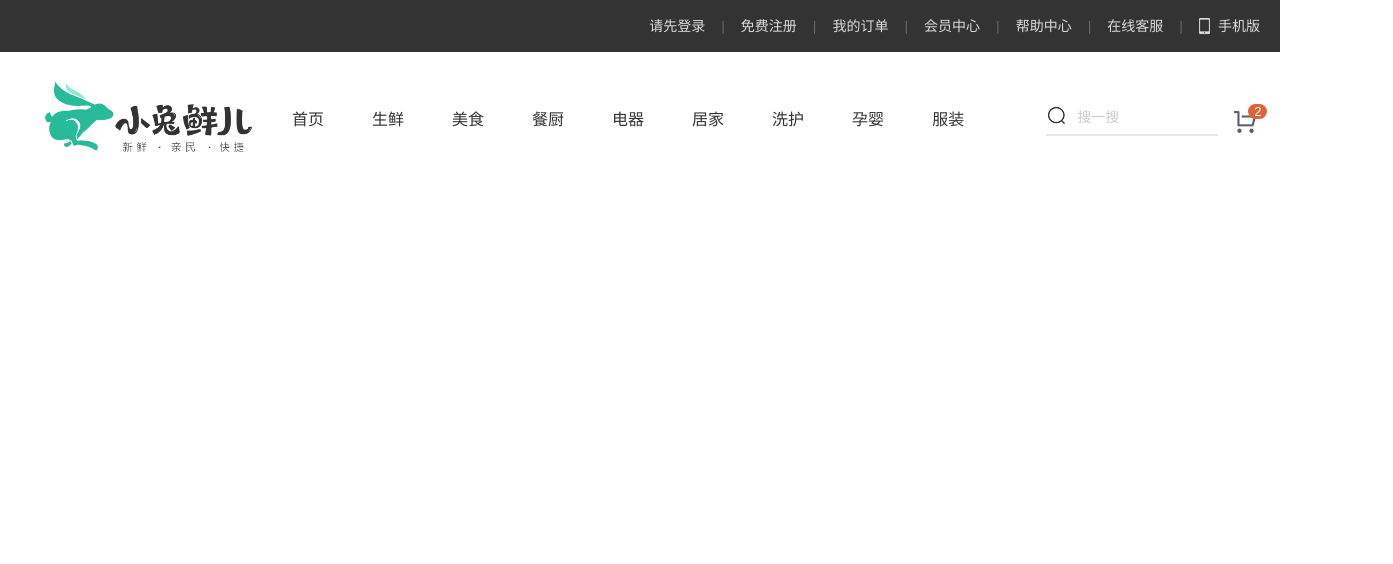
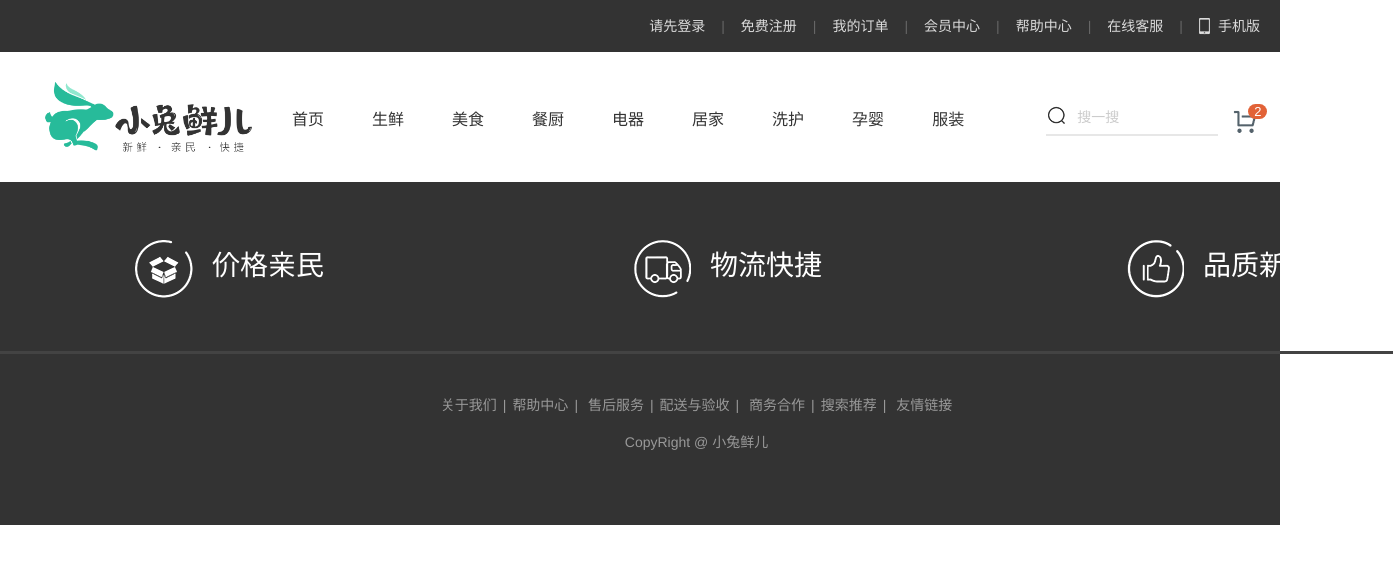
Before and after one commit to zgcwf/H5C3-2, a plain HTML site: page xtx-pc-clicent/index.html in a window 1280 px wide. Shown: the whole page, 1393 px wide, since content can reach past the window. Drawn offline with Linux system fonts and the light colour scheme.

Commit message:
底部版权部分完成

```diff
--- a/xtx-pc-clicent/css/common.css
+++ b/xtx-pc-clicent/css/common.css
@@ -125,3 +125,78 @@
     text-align: center;
     line-height: 15px;
 }
+/* 底部--版权模块 */
+.footer{
+    height: 343px;
+    background-color: #333333;
+}
+.footer .wrapper{
+    width: 1393px;
+    height: 343px;
+}
+.footer .wrapper .top{
+    height: 172px;
+    border-bottom: 3px solid #434343;
+    padding: 58px 0 0 135px;
+}
+
+.footer .top ul li{
+    position: relative;
+    float: left;
+    width: 195px;
+    height: 58px;
+}
+.footer .top ul li span{
+    position: absolute;
+    top: 5px;
+    left: 77px;
+    color: #fff;
+    font-size: 28px;
+}
+
+.footer .top ul li:first-child{
+    margin-right: 303px;
+}
+.footer .top ul li:first-child::before{
+    content: '';
+    display: inline-block;
+    width: 58px;
+    height: 58px;
+    background: url(../images/sprites.png) no-repeat 0 0;
+    vertical-align: middle;
+}
+
+.footer .top ul li:nth-child(2){
+    margin-right: 298px;
+}
+.footer .top ul li:nth-child(2)::before{
+    content: '';
+    display: inline-block;
+    width: 58px;
+    height: 58px;
+    background: url(../images/sprites.png) no-repeat -129px 0;
+    vertical-align: middle;
+}
+
+.footer .top ul li:last-child::before{
+    content: '';
+    display: inline-block;
+    width: 58px;
+    height: 58px;
+    background: url(../images/sprites.png) no-repeat -63px 0;
+    vertical-align: middle;
+}
+
+.footer .bottom{
+    margin: 41px auto;
+    text-align: center;
+}
+.footer .bottom p{
+    color: #999;
+    margin-bottom: 16px;
+    font-size: 14px;
+}
+.footer .bottom p a{
+    padding: 0 6px;
+    color: #999;
+}
--- a/xtx-pc-clicent/index.html
+++ b/xtx-pc-clicent/index.html
@@ -58,5 +58,26 @@
         <span>2</span>
       </div>
     </div>
+    <!-- 底部 -->
+    <div class="footer">
+      <div class="wrapper">
+        <div class="top">
+          <ul>
+            <li><span>价格亲民</span></li>
+            <li><span>物流快捷</span></li>
+            <li><span>品质新鲜</span></li>
+          </ul>
+        </div>
+        <div class="bottom">
+          <p>
+            <a href="#">关于我们</a>|<a href="#">帮助中心</a>|
+            <a href="#">售后服务</a>|<a href="#">配送与验收</a>|
+            <a href="#">商务合作</a>|<a href="#">搜索推荐</a>|
+            <a href="#">友情链接</a>
+          </p>
+          <p>CopyRight @ 小兔鲜儿</p>
+        </div>
+      </div>
+    </div>
   </body>
 </html>
```
